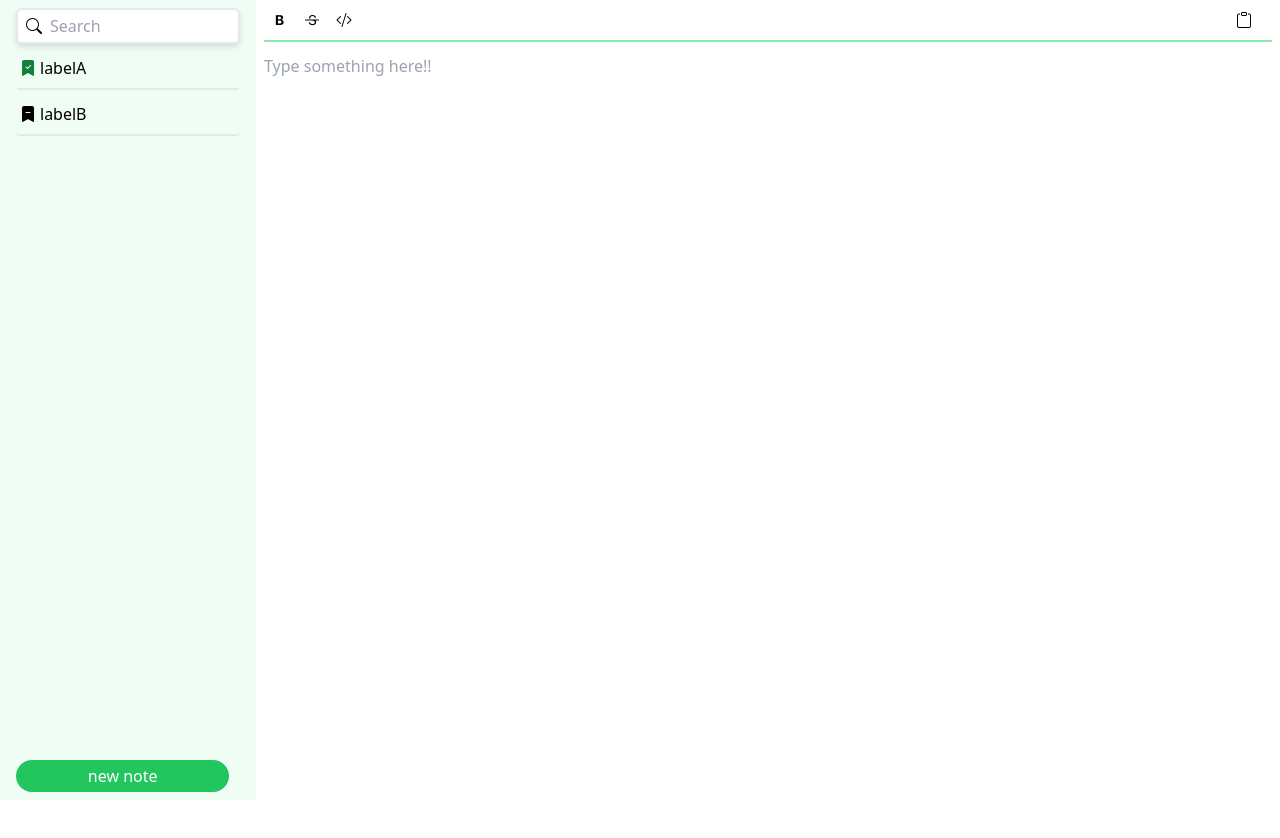
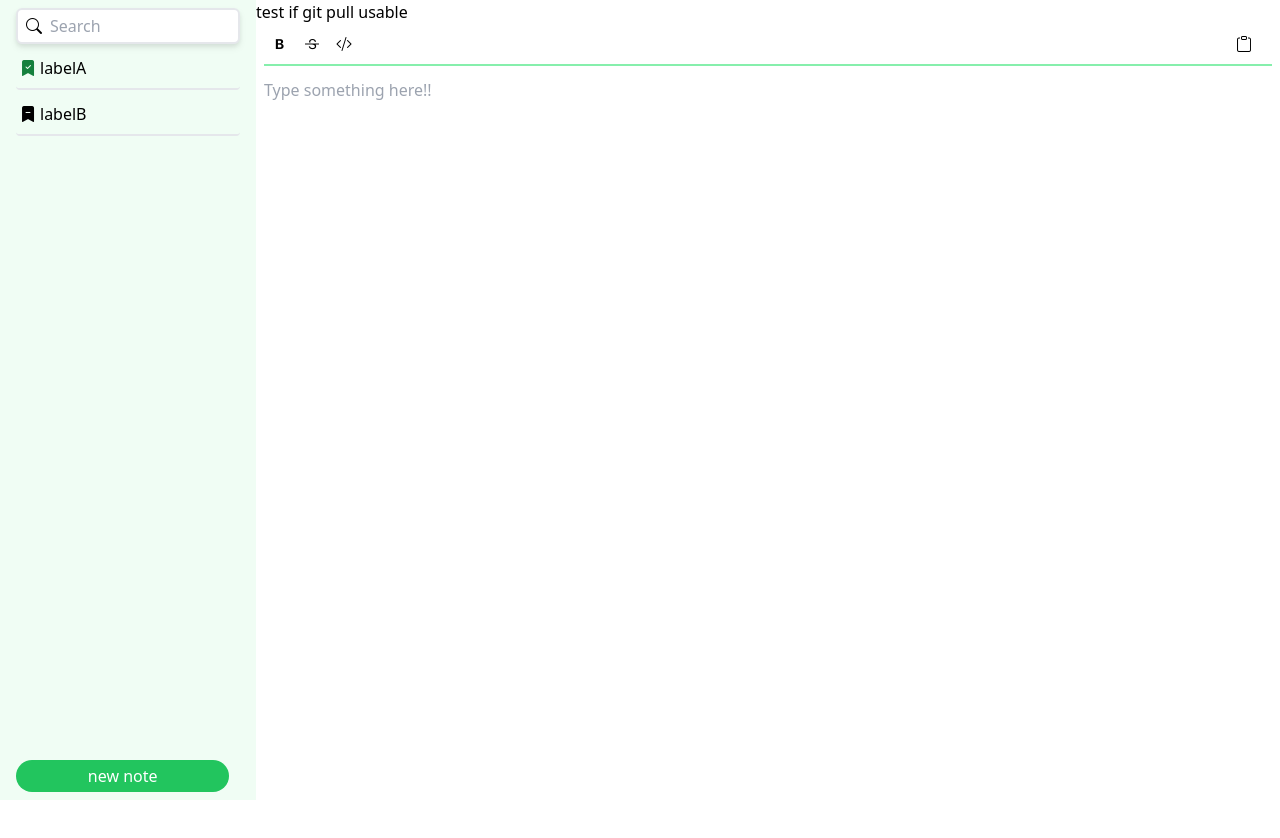
Before and after one commit to dannyho8888/dunote, a website: page src/index.html in a window 1280 px wide. Drawn offline with nearby package versions, Linux system fonts and the light colour scheme.

Commit message:
testing git pull

```diff
--- a/src/index.html
+++ b/src/index.html
@@ -31,7 +31,7 @@
 
   <!--  textarea -->
   <div class="group col-span-4 bg-white">
-
+    <div>test if git pull usable</div>
     <div class="flex m-2 border-b-2 border-green-300 pb-2 items-center">
       <i class="bi bi-type-bold px-2 hover:bg-slate-200 rounded-lg transition-all duration-500 cursor-pointer"></i>
       <i class="bi bi-type-strikethrough px-2 hover:bg-slate-200 rounded-lg transition-all duration-500 cursor-pointer"></i>
```
Also changed, not shown: dist/output.css. Lines whose indentation alone changed are shown as unchanged.
